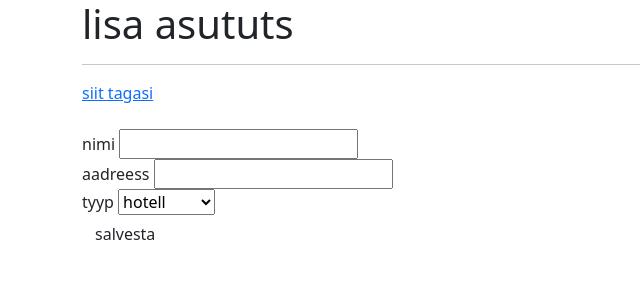
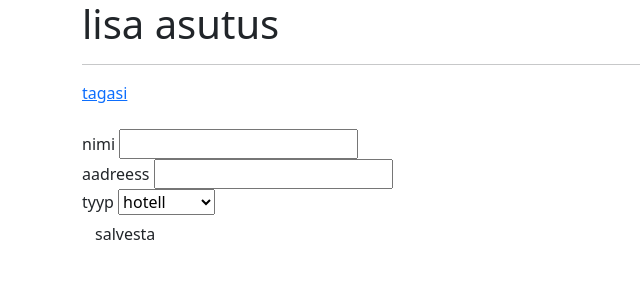
Before and after one commit to hiimo/tietoKT, a PHP site: page /admin/lisahoone.php in a window 1280 px wide. Shown: the top 300 px of the page, without its empty margins (0-640 px from the left). Run offline with PHP 8.4, Linux system fonts and the light colour scheme; the visitor is signed in with stand-in values (Sample User, id 1); data comes from the database, SQL or seed files in the repository.

Commit message:
Update lisahoone.php

```diff
--- a/admin/lisahoone.php
+++ b/admin/lisahoone.php
@@ -26,9 +26,9 @@ while ($tyyp = $hoonetyybidparis -> fetch_assoc()) {
 </head>
 <body>
     <div class="container">
-        <h1> lisa asututs</h1>
+        <h1> lisa asutus</h1>
         <hr>
-        <a href="/KT/admin">siit tagasi</a>
+        <a href="/KT/admin">tagasi</a>
         <br>
         <br>
         <form method="post">
```
